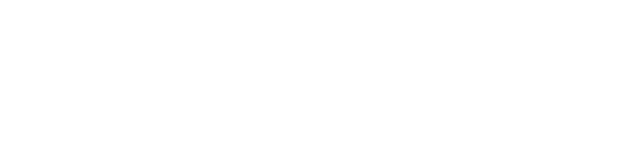
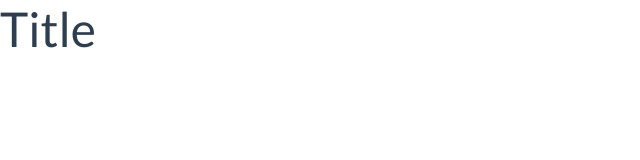
Before and after one commit to Anett67/asso, a plain HTML site: page index.html in a window 1280 px wide. Shown: the whole page, without its empty margins (0-640 px from the left). Drawn offline with nearby package versions, Linux system fonts and the light colour scheme.

Commit message:
Add Bootstrap CDN (CSS and JS)

```diff
--- a/index.html
+++ b/index.html
@@ -5,9 +5,13 @@
     <meta http-equiv="X-UA-Compatible" content="IE=edge">
     <meta name="viewport" content="width=device-width, initial-scale=1.0">
     <meta name="description" content="Bienvenue sur le site officiel du Club Alpin Bordeaux.">
+    <link href="https://bootswatch.com/4/flatly/bootstrap.min.css" rel="stylesheet">
     <title>Club Alpin Bordeaux</title>
 </head>
 <body>
+    <h1 class="text-primary">Title</h1>
 
+
+    <script src="https://cdn.jsdelivr.net/npm/bootstrap@5.0.0-beta2/dist/js/bootstrap.bundle.min.js" integrity="sha384-b5kHyXgcpbZJO/tY9Ul7kGkf1S0CWuKcCD38l8YkeH8z8QjE0GmW1gYU5S9FOnJ0" crossorigin="anonymous"></script>
 </body>
 </html>
```
